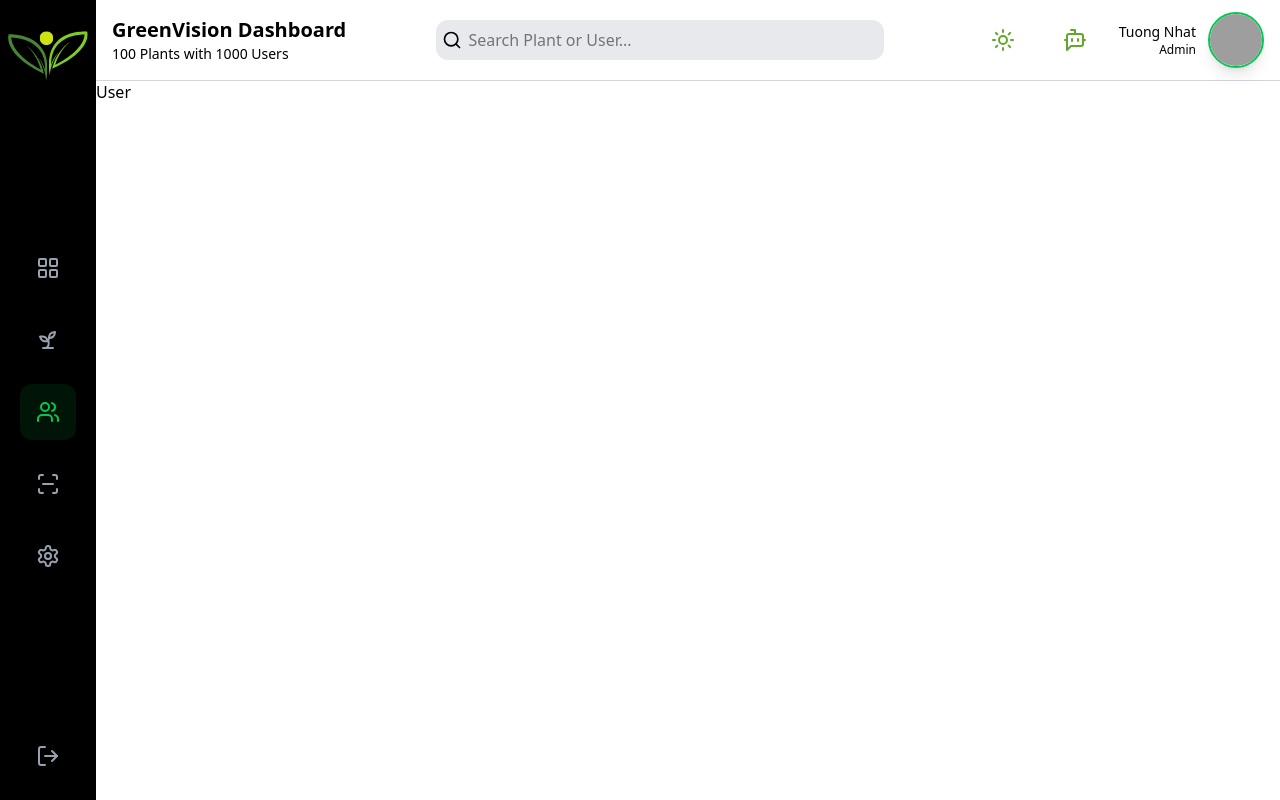
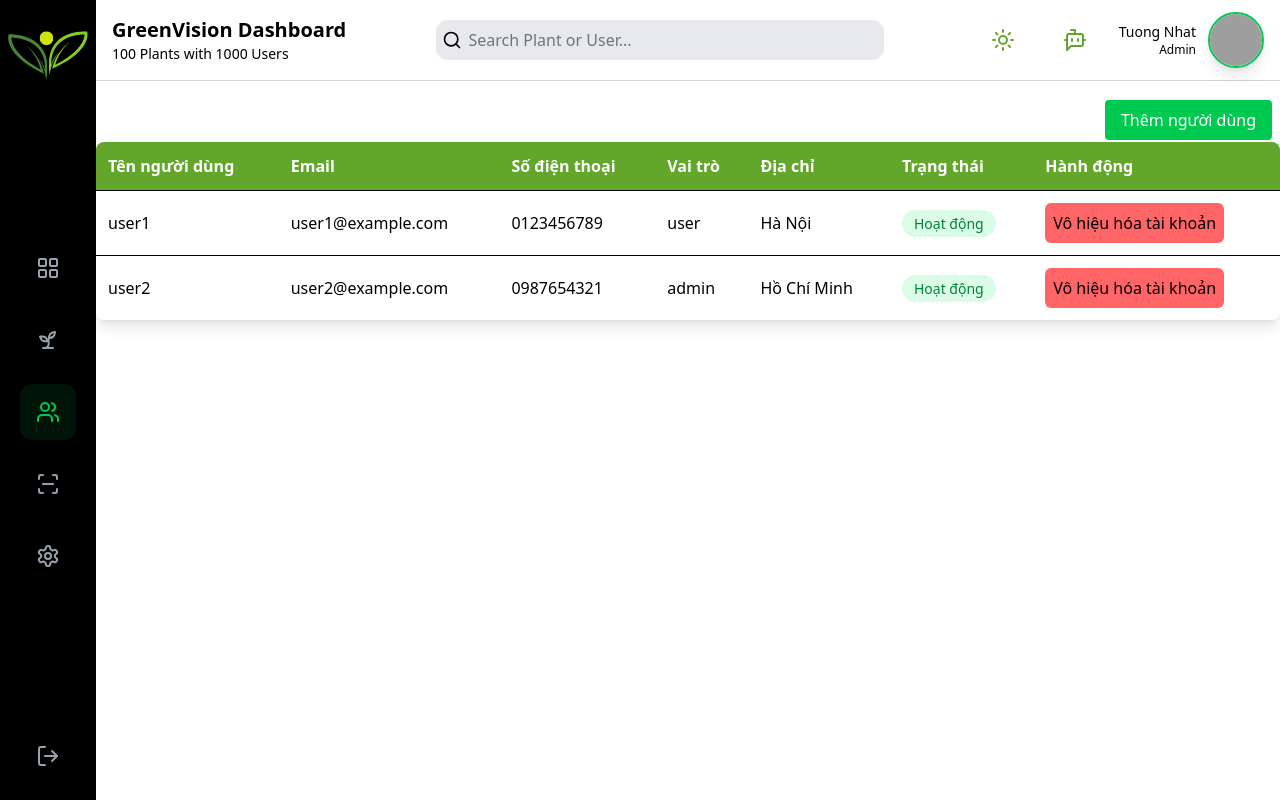
Before and after one commit to greenvision-application/admin, a React (Vite) app: page /users in a window 1280 px wide. Built offline with nearby package versions, Linux system fonts and the light colour scheme; grey boxes are pictures that could not be loaded.

Commit message:
UI user management

```diff
--- a/src/pages/Client/ui/User.tsx
+++ b/src/pages/Client/ui/User.tsx
@@ -1,7 +1,251 @@
-import React from 'react';
+import { useState } from 'react';
+import { Table } from '../../../components';
+import type { ActionColumn } from '../../../components';
 
-const User = () => {
-  return <div>User</div>;
+interface UserTable {
+  id: number;
+  created_at: string;
+  username: string;
+  email: string;
+  phone_number: string;
+  role: string;
+  preferences: string;
+  is_active: boolean;
+  address: string;
+  Notification: string;
+  role_id: number;
+  User_Plant: string;
+}
+
+interface UserColumn {
+  key: keyof UserTable;
+  title: string;
+  render?: (user: UserTable) => JSX.Element;
+}
+
+const initialUserData: UserTable[] = [
+  {
+    id: 1,
+    created_at: '2024-01-20',
+    username: 'user1',
+    email: 'user1@example.com',
+    phone_number: '0123456789',
+    role: 'user',
+    preferences: 'default',
+    is_active: true,
+    address: 'Hà Nội',
+    Notification: 'enabled',
+    role_id: 1,
+    User_Plant: 'Lúa'
+  },
+  {
+    id: 2,
+    created_at: '2024-01-21',
+    username: 'user2',
+    email: 'user2@example.com',
+    phone_number: '0987654321',
+    role: 'admin',
+    preferences: 'custom',
+    is_active: true,
+    address: 'Hồ Chí Minh',
+    Notification: 'disabled',
+    role_id: 2,
+    User_Plant: 'Ngô'
+  }
+];
+
+const UserList: React.FC = () => {
+  const [userData, setUserData] = useState<UserTable[]>(initialUserData);
+  const [showForm, setShowForm] = useState(false);
+  const [newUser, setNewUser] = useState({
+    username: '',
+    email: '',
+    phone_number: '',
+    role: '',
+    address: ''
+  });
+
+  const handleDisable = (id: number) => {
+    if (window.confirm('Bạn có chắc muốn vô hiệu hóa tài khoản này không?')) {
+      setUserData(prev =>
+        prev.map(user =>
+          user.id === id ? { ...user, is_active: false } : user
+        )
+      );
+    }
+  };
+
+  const handleSubmit = (e: React.FormEvent) => {
+    e.preventDefault();
+    const newUserData: UserTable = {
+      id: userData.length + 1,
+      created_at: new Date().toISOString().split('T')[0],
+      ...newUser,
+      preferences: 'default',
+      is_active: true,
+      Notification: 'enabled',
+      role_id: 1,
+      User_Plant: ''
+    };
+    setUserData(prev => [...prev, newUserData]);
+    setShowForm(false);
+    setNewUser({
+      username: '',
+      email: '',
+      phone_number: '',
+      role: '',
+      address: ''
+    });
+  };
+
+  const userColumns: UserColumn[] = [
+    { key: 'username', title: 'Tên người dùng' },
+    { key: 'email', title: 'Email' },
+    { key: 'phone_number', title: 'Số điện thoại' },
+    { key: 'role', title: 'Vai trò' },
+    { key: 'address', title: 'Địa chỉ' },
+    {
+      key: 'is_active',
+      title: 'Trạng thái',
+      render: (user: UserTable) => (
+        <span
+          className={`rounded-full px-3 py-1 text-sm ${
+            user.is_active
+              ? 'bg-green-100 text-green-700'
+              : 'bg-red-100 text-red-700'
+          }`}
+        >
+          {user.is_active ? 'Hoạt động' : 'Không hoạt động'}
+        </span>
+      )
+    }
+  ];
+
+  const actionColumn: ActionColumn<UserTable> = {
+    title: 'Hành động',
+    actions: [
+      {
+        label: 'Vô hiệu hóa tài khoản',
+        onClick: user => handleDisable(user.id),
+        className: 'bg-red-400 hover:bg-red-800'
+      }
+    ]
+  };
+
+  return (
+    <>
+      <div className="flex justify-end pt-5 pr-2 pb-0.5">
+        <button
+          onClick={() => setShowForm(!showForm)}
+          className="rounded bg-green-500 px-4 py-2 text-white hover:bg-green-900"
+        >
+          Thêm người dùng{' '}
+        </button>
+      </div>
+
+      {showForm && (
+        <form
+          onSubmit={handleSubmit}
+          className="mb-6 rounded-lg bg-white p-6 shadow-md"
+        >
+          <h2 className="mb-4 text-xl font-bold">Thêm người dùng mới</h2>
+          <div>
+            <div className="mb-3">
+              <label className="mb-1 block text-sm font-medium">
+                Tên người dùng <span className="text-red-500">*</span>
+              </label>
+              <input
+                type="text"
+                value={newUser.username}
+                onChange={e =>
+                  setNewUser({ ...newUser, username: e.target.value })
+                }
+                className="w-full rounded border p-2"
+                required
+              />
+            </div>
+            <div className="mb-3">
+              <label className="mb-1 block text-sm font-medium">
+                Email <span className="text-red-500">*</span>
+              </label>
+              <input
+                type="email"
+                value={newUser.email}
+                onChange={e =>
+                  setNewUser({ ...newUser, email: e.target.value })
+                }
+                className="w-full rounded border p-2"
+                required
+              />
+            </div>
+            <div className="mb-3">
+              <label className="mb-1 block text-sm font-medium">
+                Số điện thoại <span className="text-red-500">*</span>
+              </label>
+              <input
+                type="tel"
+                value={newUser.phone_number}
+                onChange={e =>
+                  setNewUser({ ...newUser, phone_number: e.target.value })
+                }
+                className="w-full rounded border p-2"
+                required
+              />
+            </div>
+            <div className="mb-3">
+              <label className="mb-1 block text-sm font-medium">
+                Vai trò <span className="text-red-500">*</span>
+              </label>
+              <select
+                value={newUser.role}
+                onChange={e => setNewUser({ ...newUser, role: e.target.value })}
+                className="w-full rounded border p-2"
+                required
+              >
+                <option value="">Chọn vai trò</option>
+                <option value="user">User</option>
+                <option value="admin">Admin</option>
+              </select>
+            </div>
+            <div className="mb-3">
+              <label className="mb-1 block text-sm font-medium">
+                Địa chỉ <span className="text-red-500">*</span>
+              </label>
+              <input
+                type="text"
+                value={newUser.address}
+                onChange={e =>
+                  setNewUser({ ...newUser, address: e.target.value })
+                }
+                className="w-full rounded border p-2"
+                required
+              />
+            </div>
+            <div className="flex gap-2">
+              <button
+                type="submit"
+                className="rounded bg-green-500 px-4 py-2 text-white hover:bg-green-600"
+              >
+                Lưu
+              </button>
+              <button
+                onClick={() => setShowForm(false)}
+                className="rounded bg-gray-500 px-4 py-2 text-white hover:bg-gray-600"
+              >
+                Hủy
+              </button>
+            </div>
+          </div>
+        </form>
+      )}
+
+      <Table
+        data={userData}
+        columns={userColumns}
+        actionColumn={actionColumn}
+      />
+    </>
+  );
 };
 
-export default User;
+export default UserList;
```
Also changed, not shown: src/pages/Plant/ui/Plant.tsx (+37 -22 lines).
